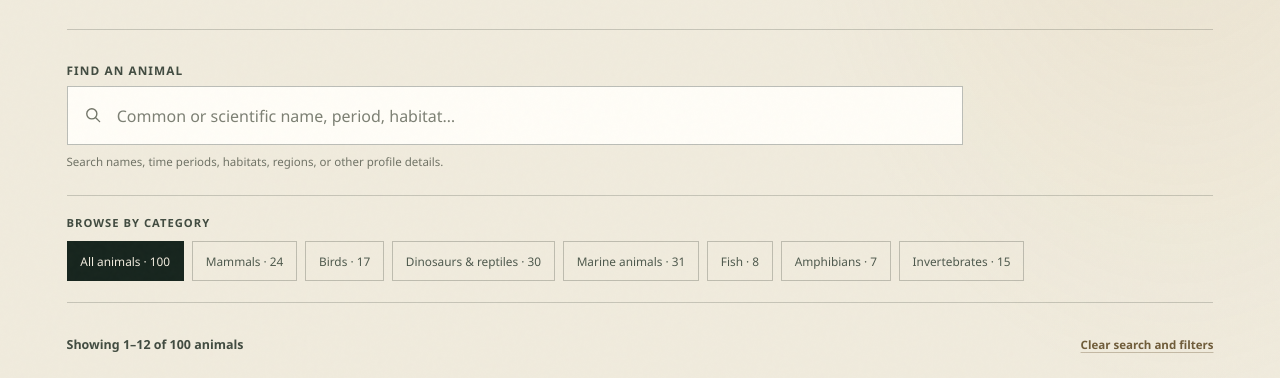
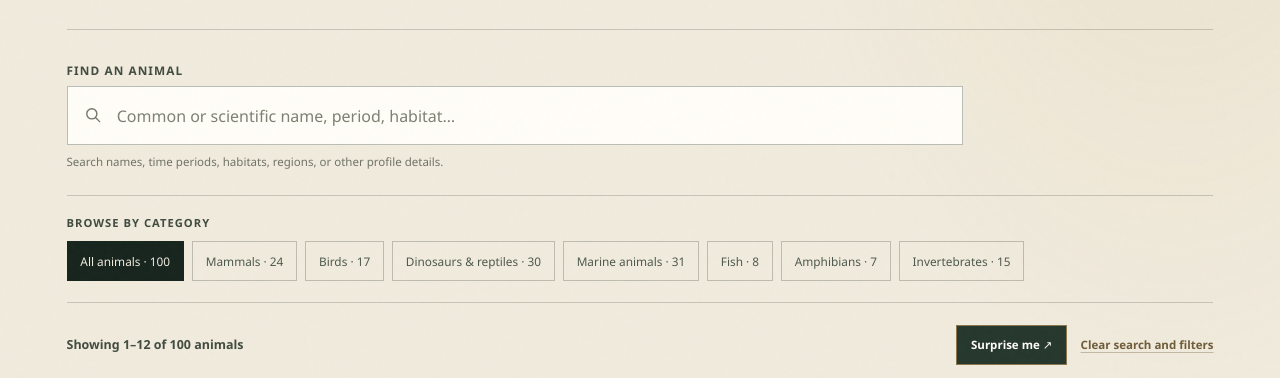
Before and after one commit to sillynielly/LOSTWORLD, a plain HTML site: page pages/encyclopedia.html in a window 1280 px wide. Shown: the part 405-783 px from the top of the page. Drawn offline with Linux system fonts and the light colour scheme; grey boxes are pictures that could not be loaded.

Commit message:
Add accessible motion and random animal discovery

```diff
--- a/pages/encyclopedia.html
+++ b/pages/encyclopedia.html
@@ -85,7 +85,7 @@
           <section class="collection-results" aria-label="Animal search results">
             <div class="collection-results__meta">
               <p class="collection-results__count" id="results-count" aria-live="polite"></p>
-              <button class="collection-results__clear" id="clear-filters" type="button">Clear search and filters</button>
+              <div class="collection-results__actions"><button class="collection-results__surprise" id="surprise-animal" type="button">Surprise me ↗</button><button class="collection-results__clear" id="clear-filters" type="button">Clear search and filters</button></div>
             </div>
             <div class="animal-grid" id="animal-grid"></div>
             <p class="collection-empty" id="collection-empty" hidden>
--- a/scripts/encyclopedia.js
+++ b/scripts/encyclopedia.js
@@ -32,6 +32,7 @@ const emptyMessage = document.querySelector("#collection-empty");
 const statusMessage = document.querySelector("#collection-status");
 const clearButton = document.querySelector("#clear-filters");
 const pagination = document.querySelector("#pagination");
+const surpriseButton = document.querySelector("#surprise-animal");
 
 let animals = [];
 let activeCategory = "all";
@@ -305,6 +306,16 @@ searchForm.addEventListener("submit", (event) => {
     : "";
 });
 
+surpriseButton?.addEventListener("click", () => {
+  const matches = animals.filter(matchesFilters);
+  if (!matches.length) {
+    statusMessage.textContent = "No animals match the current filters. Clear them to discover a random animal.";
+    return;
+  }
+  const selected = matches[Math.floor(Math.random() * matches.length)];
+  window.location.href = profileHref(selected);
+});
+
 clearButton.addEventListener("click", () => {
   activeCategory = "all";
   query = "";
--- a/scripts/site-nav.js
+++ b/scripts/site-nav.js
@@ -55,3 +55,44 @@ if (header && toggle && navigation) {
     }
   });
 }
+
+
+// Accessible reveal motion for page sections and dynamically rendered cards.
+const reduceMotion = window.matchMedia("(prefers-reduced-motion: reduce)").matches;
+if (!reduceMotion && "IntersectionObserver" in window) {
+  document.documentElement.classList.add("has-reveal-motion");
+  const revealSelector = [
+    ".collection__intro", ".collection-search", ".category-bar",
+    ".collection-results__meta", ".animal-card",
+    ".profile-hero", ".profile-overview", ".profile-classification",
+    ".profile-extinction", ".profile-evidence", ".related-species",
+    ".profile-references", ".home-hero__content", ".home-hero__specimen",
+    ".discovery-card"
+  ].join(",");
+  const revealObserver = new IntersectionObserver((entries, observer) => {
+    entries.forEach((entry) => {
+      if (!entry.isIntersecting) return;
+      entry.target.classList.add("is-revealed");
+      observer.unobserve(entry.target);
+    });
+  }, { threshold: 0.12, rootMargin: "0px 0px -32px 0px" });
+  function observeRevealTargets(root) {
+    if (!(root instanceof Element || root instanceof Document)) return;
+    if (root instanceof Element && root.matches(revealSelector) && !root.classList.contains("reveal-pending")) {
+      root.classList.add("reveal-pending");
+      revealObserver.observe(root);
+    }
+    root.querySelectorAll(revealSelector).forEach((target) => {
+      if (target.classList.contains("reveal-pending")) return;
+      target.classList.add("reveal-pending");
+      revealObserver.observe(target);
+    });
+  }
+  observeRevealTargets(document);
+  const revealMutationObserver = new MutationObserver((records) => {
+    records.forEach((record) => record.addedNodes.forEach((node) => {
+      if (node instanceof Element) observeRevealTargets(node);
+    }));
+  });
+  if (document.body) revealMutationObserver.observe(document.body, { childList: true, subtree: true });
+}
--- a/styles/archive.css
+++ b/styles/archive.css
@@ -368,3 +368,23 @@ body::before {
     transition-duration: 0.01ms !important;
   }
 }
+
+
+/* Gentle, accessible entrance motion across the archive. */
+.has-reveal-motion .reveal-pending {
+  opacity: 0;
+  filter: blur(5px);
+  transition: opacity 620ms ease, filter 620ms ease;
+}
+.has-reveal-motion .reveal-pending.is-revealed {
+  opacity: 1;
+  filter: blur(0);
+}
+@media (prefers-reduced-motion: reduce) {
+  .has-reveal-motion .reveal-pending,
+  .has-reveal-motion .reveal-pending.is-revealed {
+    opacity: 1;
+    filter: none;
+    transition: none;
+  }
+}
--- a/styles/encyclopedia.css
+++ b/styles/encyclopedia.css
@@ -603,3 +603,39 @@
     transition: none;
   }
 }
+
+
+.collection-results__actions {
+  display: flex;
+  flex-wrap: wrap;
+  align-items: center;
+  justify-content: flex-end;
+  gap: 0.85rem;
+}
+.collection-results__surprise {
+  min-height: 2.5rem;
+  padding: 0.55rem 0.85rem;
+  border: 1px solid #8b754c;
+  background: #26382d;
+  color: #fffdf7;
+  cursor: pointer;
+  font-size: 0.72rem;
+  font-weight: 650;
+  transition: background 180ms ease, transform 180ms ease, box-shadow 180ms ease;
+}
+.collection-results__surprise:hover {
+  transform: translateY(-2px);
+  background: #354b3b;
+  box-shadow: 0 0.4rem 0.9rem rgba(23, 37, 30, 0.15);
+}
+.collection-results__surprise:focus-visible {
+  outline: 3px solid rgba(166, 138, 83, 0.55);
+  outline-offset: 3px;
+}
+@media (max-width: 560px) {
+  .collection-results__meta { align-items: flex-start; flex-direction: column; }
+  .collection-results__actions { width: 100%; justify-content: space-between; }
+}
+@media (prefers-reduced-motion: reduce) {
+  .collection-results__surprise { transition: none; }
+}
```
